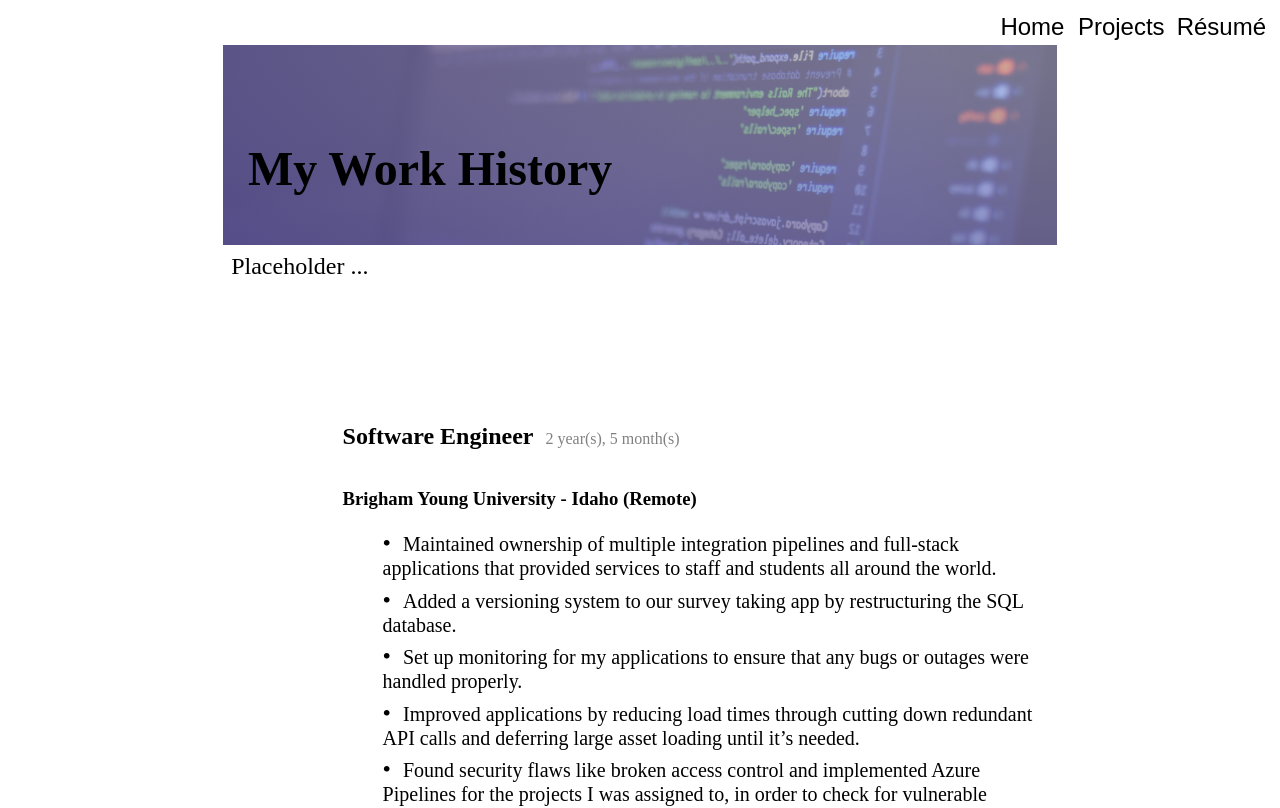
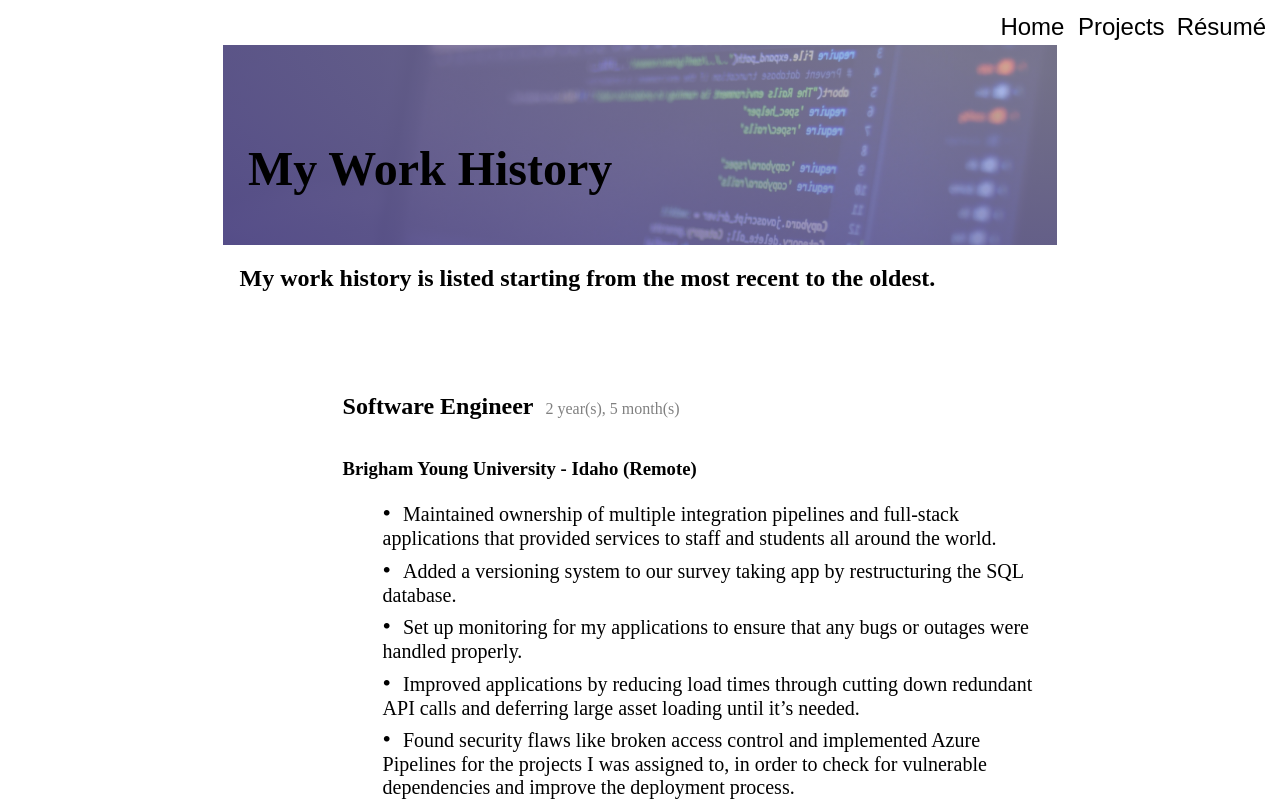
Before and after one commit to durid-ah/durid-ah.github.io, a Next.js app: page /resume in a window 1280 px wide. Shown: the top 808 px of the page. Built offline with nearby package versions, Linux system fonts and the light colour scheme.

Commit message:
added a little intro for the resume area

```diff
--- a/pages/resume.tsx
+++ b/pages/resume.tsx
@@ -35,7 +35,7 @@ export default function Resume({jobList}: ResumeProps) {
                   <TitleSection title="My Work History" />
                </section>
                <section className={styles.intro}>
-                  Placeholder ...
+                  <h2>My work history is listed starting from the most recent to the oldest.</h2>
                </section>
                <section className={styles.timelineSection}>
                   <div className={styles.timeline}>
--- a/styles/Resume.module.css
+++ b/styles/Resume.module.css
@@ -27,9 +27,8 @@
 }
 
 .intro {
-   min-height: 10vh;
    background-color: white;
    margin-bottom: 3%;
-   padding: 1%;
-   font-size: 1.5rem;
+   padding-left: 2%;
+   display: flex;
 }
```
